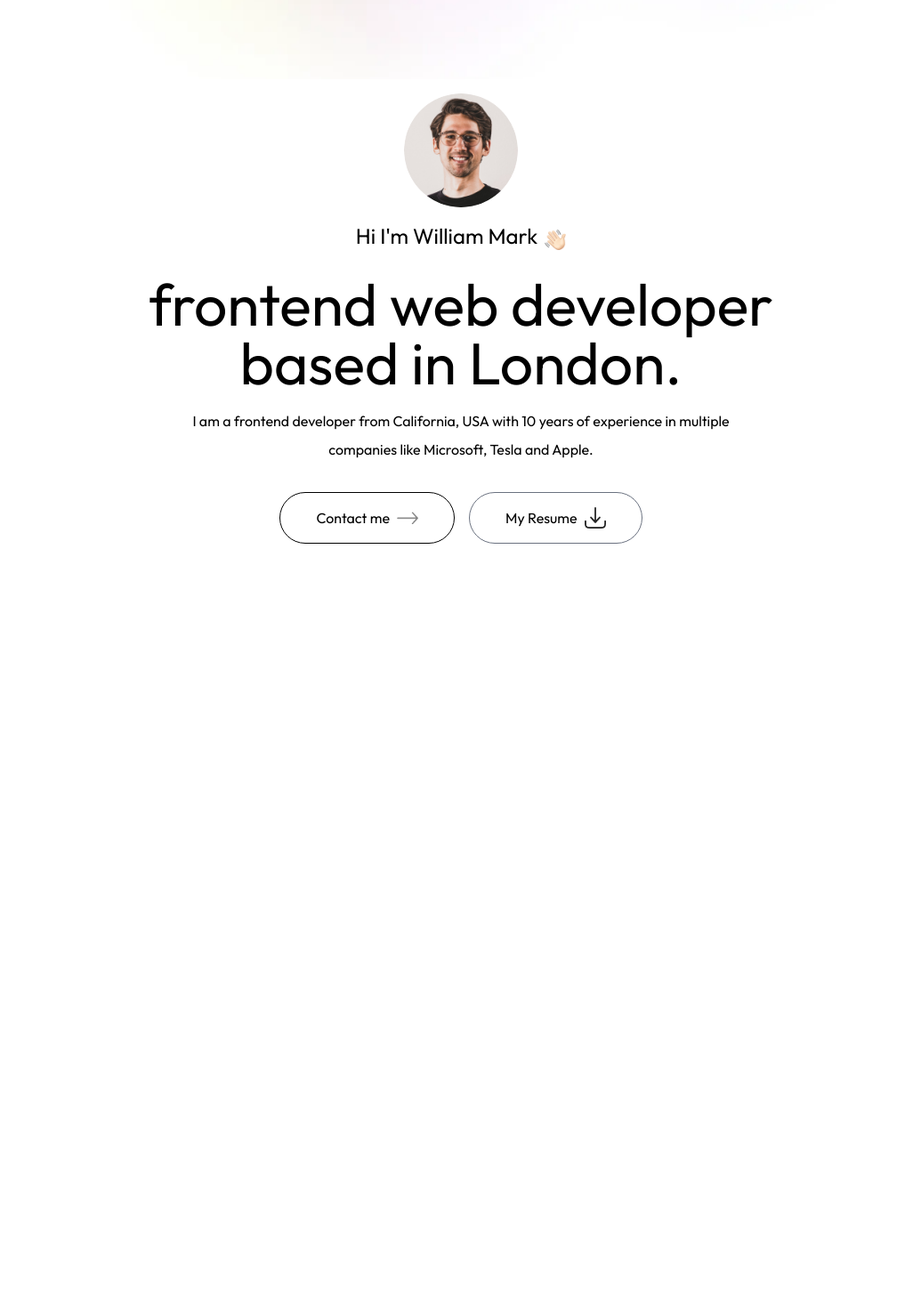
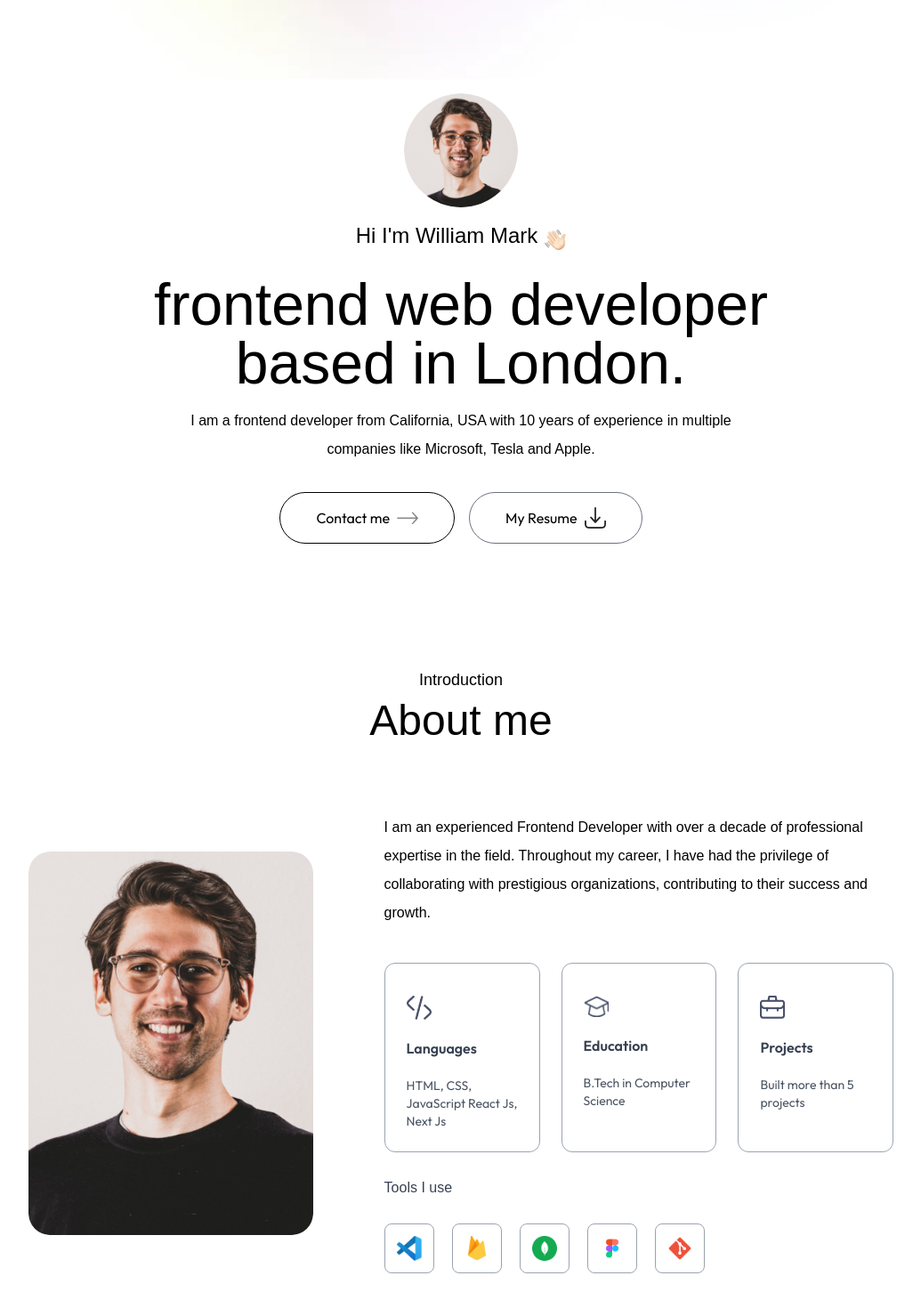
Before and after one commit to jahedripon9/nextjs_portfolio, a Next.js app: page / in a window 1280 px wide. Shown: the part 90-1560 px from the top of the page at 89% size, without its empty margins (122-1157 px from the left). Before the commit the page ends 800 px from the top, so only its background shows below. Built offline with nearby package versions, Linux system fonts and the light colour scheme; a web font is replaced by a local one.

Commit message:
Ready About me Stection

```diff
--- /dev/null
+++ b/app/components/About.jsx
@@ -0,0 +1,44 @@
+import { assets, infoList, toolsData } from '@/assets/assets'
+import Image from 'next/image'
+import React from 'react'
+
+const About = () => {
+    return (
+        <div id='about' className='w-full px-[12%] py-10 scroll-mt-20 '>
+            <h4 className='text-center mb-2 text-lg font-ovo'>Introduction</h4>
+            <h2 className='text-center text-5xl font-ovo'>About me</h2>
+
+            <div className='flex w-full flex-col lg:flex-row items-center gap-20 my-20'>
+                <div className='w-64 sm:w-80 rounded-3xl max-w-none'>
+                    <Image src={assets.user_image} alt='user' className='w-full rounded-3xl' />
+                </div>
+                <div className='flex-1'>
+                    <p className='mb-10 max-w-2xl font-ovo'> I am an experienced Frontend Developer with over a decade of professional expertise in the field. Throughout my career, I have had the privilege of collaborating with prestigious organizations, contributing to their success and growth. </p>
+                    <ul className='grid grid-cols-1 sm:grid-cols-3 gap-6 max-w-2xl'>
+                        {
+                            infoList.map(({ icon, iconDark, title, description }, index) => (
+                                <li key={index} className='border-[0.5px] border-gray-400 rounded-xl p-6 cursor-pointer hover:bg-lightHover hover:-translate-y-1 duration-500 hover:shadow-black'>
+                                    <Image src={icon} alt={title} className='w-7 mt-3' />
+                                    <h3 className='my-4 font-semibold text-gray-700'>{title}</h3>
+                                    <p className='text-gray-600 text-sm'>{description}</p>
+                                </li>
+                            ))
+                        }
+                    </ul>
+                    <h4 className='my-6 text-gray-700 font-ovo'>Tools I use</h4>
+                    <ul className='flex items-center gap-3 sm:gap-5'>
+                        {
+                            toolsData.map((tool, index) => (
+                                <li key={index} className='flex items-center justify-center w-12 sm:w-14 aspect-square border border-gray-400 rounded-lg cursor-pointer hover:-translate-y-1 duration-500'>
+                                    <Image src={tool} alt='Tool' className='w-5 sm:w-7' />
+                                </li>
+                            ))
+                        }
+                    </ul>
+                </div>
+            </div>
+        </div>
+    )
+}
+
+export default About
--- a/app/components/Header.jsx
+++ b/app/components/Header.jsx
@@ -8,9 +8,9 @@
             <div className='mt-24 '>
                 <Image src={assets.profile_img} alt='' className=" rounded-full w-32" />
             </div>
-            <h3 className='flex items-end gap-2 text-xl md:text-2xl mb-3 font-Ovo'>Hi I'm William Mark <Image src={assets.hand_icon} alt='' className=" w-6" /></h3>
-            <h1 className='text-3xl sm:text-6xl lg:text-[66px] font-Ovo'>frontend web developer based in London.</h1>
-            <p className='max-w-2xl max-auto font-Ovo'>
+            <h3 className='flex items-end gap-2 text-xl md:text-2xl mb-3 font-ovo'>Hi I'm William Mark <Image src={assets.hand_icon} alt='' className=" w-6" /></h3>
+            <h1 className='text-3xl sm:text-6xl lg:text-[66px] font-ovo'>frontend web developer based in London.</h1>
+            <p className='max-w-2xl max-auto font-ovo'>
                 I am a frontend developer from California, USA with 10 years of experience in multiple companies like Microsoft, Tesla and Apple.
             </p>
             <div className='flex flex-col sm:flex-row items-center gap-4 mt-4'>
--- a/app/components/Navbar.jsx
+++ b/app/components/Navbar.jsx
@@ -1,9 +1,10 @@
 import { assets } from '@/assets/assets'
 import Image from 'next/image'
-import React, { useRef } from 'react'
+import React, { useEffect, useRef, useState } from 'react'
 
 const Navbar = () => {
 
+    const [isScroll, setIsScroll] = useState(false)
     const sideMenuRef = useRef()
     const openMenu = () => {
         sideMenuRef.current.style.transform = 'translateX(-16rem)'
@@ -12,16 +13,26 @@
         sideMenuRef.current.style.transform = 'translateX(16rem)'
     }
 
+    useEffect(() => {
+        window.addEventListener('scroll', () => {
+            if (scrollY > 50) {
+                setIsScroll(true)
+            } else {
+                setIsScroll(false)
+            }
+        })
+    }, [])
+
     return (
         <>
             <div className='fixed top-0 right-0 w-11/12 -z-10 translate-y-[-80%] '>
                 <Image src={assets.header_bg_color} alt='' className='w-full' />
             </div>
-            <nav className='w-full fixed px-5 lg:px-8 xl:px-[8%] py-4 flex justify-between items-center z-50'>
+            <nav className={`w-full fixed px-5 lg:px-8 xl:px-[8%] py-4 flex justify-between items-center z-50 ${isScroll ? "bg-white bg-opacity-50 backdrop-blur-lg shadow-sm": "" }`}>
                 <a href="#top" >
                     <Image alt='' src={assets.logo} className='w-28 cursor-pointe mr-14' />
                 </a>
-                <ul className='hidden md:flex items-center gap-6 lg:gap-8 rounded-full px-12 py-3 bg-white shadow-sm bg-opacity-50'>
+                <ul className={`hidden md:flex items-center gap-6 lg:gap-8 rounded-full px-12 py-3${isScroll ? "" : "bg-white shadow-sm bg-opacity-50"} `}>
                     <li><a className='font-ovo' href="#top">Home</a></li>
                     <li><a className='font-ovo' href="#about">About me</a></li>
                     <li><a className='font-ovo' href="#services">Services</a></li>
--- a/app/layout.js
+++ b/app/layout.js
@@ -17,7 +17,7 @@
 
 export default function RootLayout({ children }) {
   return (
-    <html lang="en">
+    <html lang="en" className="scroll-smooth">
       <body
         className={`${Outfit.className} ${Ovo.className} antialiased leading-8 overflow-x-hidden`}
       >
--- a/app/page.js
+++ b/app/page.js
@@ -1,4 +1,5 @@
 'use client';
+import About from "./components/About";
 import Header from "./components/Header";
 import Navbar from "./components/Navbar";
 
@@ -7,6 +8,7 @@
     <>
       <Navbar />
       <Header />
+      <About />
     </>
   );
 }
--- a/tailwind.config.mjs
+++ b/tailwind.config.mjs
@@ -15,7 +15,11 @@
       fontFamily: {
         ovo: ['Ovo', 'sans-serif'],
         outfit: ['Outfit', 'sans-serif'],
-      }
+      },
+      boxShadow: {
+        'black': '4px 4px 0 2px #000',
+        'white': '4px 4px 0 2px #fff',
+      },
     },
   },
   plugins: [],
```
